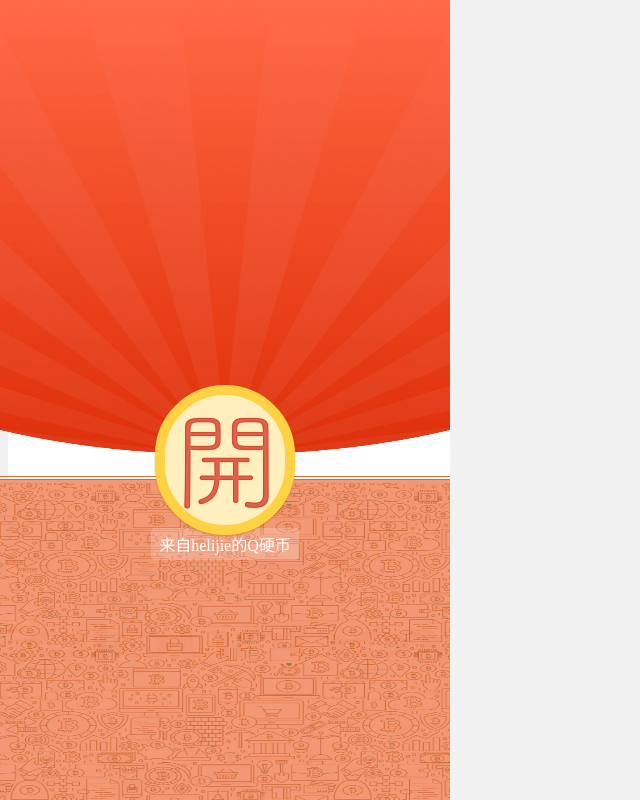
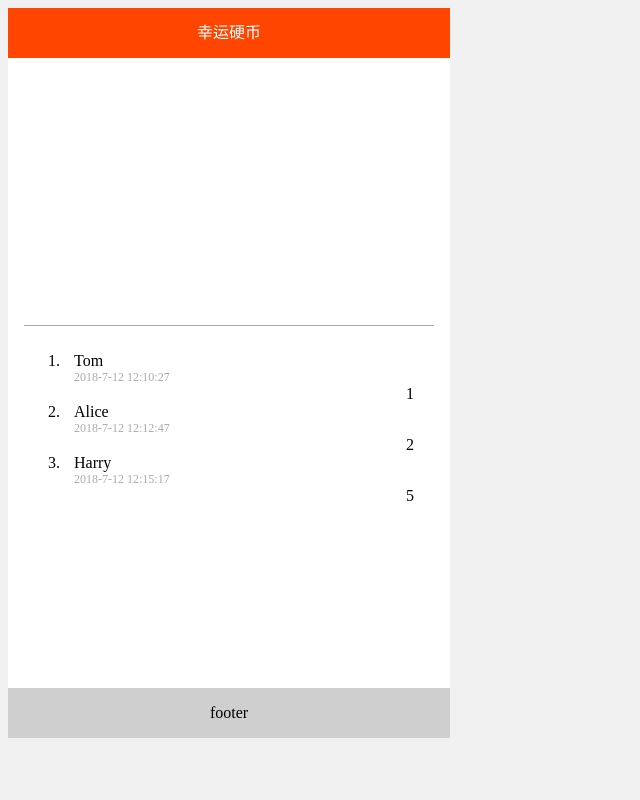
Before and after one commit to YexiaobaiandJie/my_1_rep, a Vue app in the folder vue_fox/: page / in a window 1280 px wide. Shown: the whole page, without its empty margins (0-640 px from the left). Built offline with nearby package versions, Linux system fonts and the light colour scheme.

Commit message:
change v-for

```diff
--- a/vue_fox/src/components/Layout.vue
+++ b/vue_fox/src/components/Layout.vue
@@ -24,7 +24,7 @@ export default {
 <!-- Add "scoped" attribute to limit CSS to this component only -->
 <style>
 .body{
-    sbackground:#f1f1f1;
+    background:#f1f1f1;
 
 
 }
--- a/vue_fox/src/pages/index.vue
+++ b/vue_fox/src/pages/index.vue
@@ -2,18 +2,21 @@
 <div class="container">
 
     <div class="content">
-
+        <!--
         <div class="owner-info">{{redPacket_owner_fullname}} 的 {{coinid}} 硬币</div>
         <div class="bubble">{{redPacket_message}}</div>
-
+        -->
+        <!--
+        <div v-if="isExpired" class="slow-hint">
+            硬币过期了，下手得早点儿
+        </div>
+        -->
+       <!-- <div v-else-if="!isAvailable && record === null" class="slow-hint">-->
+          <!--<div v-else-if="isAvailable" class="slow-hint">
+            硬币被抢光了，下手得再快点
+        </div>-->
 
         <!--
-        <div v-if="isExpired && record === null" class="slow-hint">
-            硬币过期了，下手得早点儿
-        </div>
-        <div v-else-if="!isAvailable && record === null" class="slow-hint">
-            硬币被抢光了，下手得再快点
-        </div>
         <div v-else>
             <div class="balance-block" v-if="record">
                <balance-view :amount.sync="amountValue" :unit.sync="unit" :priceUsd.sync="priceUsd" text=""></balance-view>
@@ -46,27 +49,35 @@
                 </div>
             </div>
 
+            <循环本来在这里>
+        </div>-->
+
             <div class="result-list">
+                <div class="result-item">
 
-                <div class="result-item">
-                    <ul>
-                        <li v-bind:v-for="result in pickResult">
-
-                            <image class="result-item-avatar" src="{{result.avatarUrl}}" />
+                    <ol>
+                        <li v-for="result in pickResults" style="width:350px;">
+                            <!--<image class="result-item-avatar" src="{{result.avatarUrl}}" />-->
                             <div class="result-item-left">
                                 <div class="result-item-name">{{result.nickName}}</div>
                                 <div class="result-item-time">{{result.time}}</div>
+
                             </div>
                             <div class="result-item-right">
-                                <div class="result-item-amount">{{result.amount}} {{unit}}</div>
-                                <div wx:if="{{result.bestLuck}}" class="result-item-best-luck">👑 手气最佳</div>
+                                <div class="result-item-amount">{{result.amount}}</div>
+                                <!--<div wx:if="{{result.bestLuck}}" class="result-item-best-luck">👑 手气最佳</div>-->
                             </div>
                         </li>
-                    </ul>
+                    </ol>
+
+
+
+                </div>
             </div>
 
-            </div>
-        </div>-->
+
+
+
     </div>
 
     <transition>
@@ -102,75 +113,43 @@
 </template>
 
 <script>
-/*看不懂，先放着
-        import wepy from 'wepy'
-        import BalanceView from '@/components/balance-view'
-        import LoginModal from '@/components/login-modal'
-        import FxButton from '@/components/fx-button'
-        import moment from 'moment'
-*/
+
 export default {
-    /*
-    config = {
-      navigationBarTitleText: '幸运硬币',
-      navigationBarTitleColor: '#FF6B49',
-      backgroundColor: '#FF6B49'
-    },
-    components = {
-      'login-modal': LoginModal,
-      'fx-balance-button': FxButton,
-      'fx-guide-button': FxButton,
-      'balance-view': BalanceView
-    },
-    mixins = [],
-    */
-    data () {
-      return {
+
+    data (){
+        return{
             senderName:'helijie',
             redPacket_owner_fullname:'redpacket_owner',
             coinid:'QB',
             unit:'Q',
-            isOpen: false,
+            isOpen: true,
             coverHeight: '1000',
             redPacket_message:'这里是红包信息',
             isExpired:true,  //是否过期
             isAvailable:true, //是否被抢光
-            pickResult: [
+
+            pickResults: [
             {
-         // avatarUrl:,
                 nickName:'Tom',
                 time:'2018-7-12 12:10:27',
                 amount:'1',
+            },
+            {
+                nickName:'Alice',
+                time:'2018-7-12 12:12:47',
+                amount:'2',
+            },
+            {
+                nickName:'Harry',
+                time:'2018-7-12 12:15:17',
+                amount:'5',
+            }
+            ],
 
-            }],
-      /*
-      showGuideModal: false,
-      showLoginModal: false,
-      amountValue: '',
-      unit: '',
-      senderName: '',
-      priceUsd: '',
-      //pickResult
-      pickResult: [],
-      loginDoneFnName: 'getRecord',
 
-      backHeight: 320,
-      packetId: 0,
-      uuid: 0,
-      isExpired: false,
-      isAvailable: false,
-      //redPacket
-      redPacket: null,
-      //record
-      record: null,
-      asset: null,
-
-      */
-    }
-  },
-  methods:{
             openRedPacket:function(message){
                 this.isOpen="true"
+            }
 
     }
 }
@@ -261,18 +240,10 @@ export default {
         border-radius: 99em;
         height: 100%;
       }
-
-
     .cover.open {
     transition: height 0.3s ease;
      }
-     /*
-    .fade-enter-active,.fade-leave-active{
-        transition: height 1s
-    }
-    .fade-enter,.fade-leave-to{
-        height:0%
-    }*/
+
    .open-view {
       background: transparent;
       box-shadow: none;
@@ -325,8 +296,10 @@ export default {
     }
     .owner-info {
         text-align: center;
-        font-size: 14px;
+        font-size: 19px;
         margin-bottom: 10px;
+        color:#111
+
     }
     .container.closed {
         overflow: hidden;
@@ -342,227 +315,74 @@ export default {
     .content.open {
         opacity: 1;
     }
-
-/*
-  page {
-    background: #FF6B49;
-  }
-  .container {
-    background: #FFF;
-  }
-  .container.closed {
-    overflow: hidden;
-  }
-  .content {
-    padding: 170px 0 100px 0;
-    width:100%;
-    opacity: 0;
-    display: flex;
-    justify-content: center;
-    flex-direction: column;
-  }
-  .content.open {
-    opacity: 1;
-  }
-  .owner-info {
+    .slow-hint {
         text-align: center;
-    font-size: 14px;
-    margin-bottom: 10px;
-  }
-  //!!!!!
-  .bubble {
-    border-radius:8px;
-    margin: 2px auto 10px auto;
-    text-align: center;
-    font-size: 14px;
-    padding: 4px 8px;
-    background:#eee;
-    color: #888;
-    max-width:300px;
-    display: inline-block;
-    position: relative;
-    &::before {
-      content: " ";
-      display: block;
-      width: 0;
-      height: 0;
-      border-width: 6px;
-      border-color: transparent transparent #eee transparent;
-      border-style: solid;
-      position: absolute;
-      top: 0;
-      left: 50%;
-      margin-left: -6px;
-      margin-top: -12px;
-    }
+        color: #F55C23;
+        margin: 10px auto 30px auto;
     }
 
-      //！！！这里放打开红包之后的样式 Open系列 没打开就用cover系列
-      .open-view {
-        position: absolute;
-        z-index: 110;
-        bottom: 0;
-        left: 50%;
-        margin-left: -50px;
-        margin-bottom: -50px;
-        background: #FFD244;
-        border: 1px solid #A22C13;
-        box-shadow: 0 1px 2px 0 #A33720;
-        color: #E0644A;
-        border-radius: 99em;
-        height: 100px;
-        width: 100px;
-        display: flex;
-        align-items: center;
-        justify-content: center;
-      }
-      .open-button, .open-avatar {
-        background: #FFEFBE;
-        border-radius: 99em;
-        height: 88px;
-        width: 88px;
-        display: flex;
-        align-items: center;
-        justify-content: center;
-        font-size: 50px;
-        box-shadow: 0 1px 2px 0 rgba(172,105,18,0.50);
-      }
-      .open-avatar-img {
-        border-radius: 99em;
-        height: 100%;
-      }
-    }
-  }
-  .cover.open {
-    transition: height 0.3s ease;
-    .open-view {
-      background: transparent;
-      box-shadow: none;
-      border: none;
-    }
-  }
-  .back {
-    position: fixed;
-    bottom: 0;
-    left: 0;
-    right: 0;
-    height: 320px;
-    z-index: 99;
-    .back-inner {
-      position: relative;
-      height: 100%;
-      width: 100%;
-      .back-border {
-        position: absolute;
-        top: -4px;
-        border-top: 1px solid #DD6A37;
-        border-bottom: 1px solid #DD6A37;
-        height: 2px;
-        left: 0;
-        right: 0;
-      }
-      .back-img {
-        height: 100%;
-        width: 100%;
-      }
-    }
-  }
-  .back.open {
-    transition: height 0.3s ease;
-  }
-  .login-to-view-button {
-    width: 200px;
-    margin: 10px auto;
-  }
-  .result-list-meta {
-    color: #aaa;
-    font-size: 12px;
-    padding: 0 0 0 16px;
-    margin-bottom: 2px;
-  }
     .result-list {
         padding: 0 16px;
+    }
     .result-item:first-child {
       border-top: 1px solid #aaa;
     }
-    //！！！！！！！
+
     .result-item {
-      display: flex;
+      display:flex;
       flex-direction: row;
       border-top: 1px dashed #aaa;
       padding: 10px 0;
       align-items: center;
       color: #000;
+    }
     .result-item-avatar {
         height: 32px;
         width: 32px;
         border-radius: 50%;
     }
+    /*
     .result-item-name, .result-item-amount {
         align-items: center;
         display: flex;
-      }
-      .result-item-left {
-        margin-left: 10px;
-        flex: 1;
+        color:#000;
+    }*/
+
     .result-item-name {
           font-size: 16px;
+
     }
     .result-item-time {
+
           font-size: 12px;
           color: #aaa;
     }
-      }
-      .result-item-right {
-        justify-content: flex-end;
     .result-item-amount {
           font-size: 16px;
           text-align: right;
+
+         /*
           align-items: flex-end;
-          justify-content: flex-end;
+          justify-content: flex-end;*/
     }
+    .result-item-left {
+        width:200px;
+        margin-left: 10px;
+        flex: 1;
+
+    }
+    .result-item-right {
+
+        /*justify-content: flex-end;*/
+
+    }
+
     .result-item-best-luck {
           color: #F55C23;
           font-size: 12px;
           text-align: right;
     }
-      }
-    }
-  }
-  //!!!!!!!!!!!打开后的样式
-  .slow-hint {
-    text-align: center;
-    color: #F55C23;
-    margin: 10px auto 30px auto;
-  }
-  //!!!!!!!!!!!!
-  .balance-block {
-    margin-bottom: 0px;
-  }
-  .button-wrapper {
-    margin: 0 auto 20px auto;
-    width: 60%;
-  }
-  .guide-title {
-    font-size: 20px;
-    font-weight: bold;
-  }
-  .guide-text {
-    font-size: 14px;
-    padding: 10px 16px;
-  }
-  .guide-image-wrapper {
-    margin: 0 auto 10px auto;
-    width: 259px;
-    height: 102px;
-    image {
-      width: 259px;
-      height: 102px;
-    }
-  }
-  .guide-button-wrapper {
-    padding: 10px 16px;
-    margin-bottom: 10px;
-  }
-  */
+
+
+
 </style>
```
Lines whose indentation alone changed are shown as unchanged.
